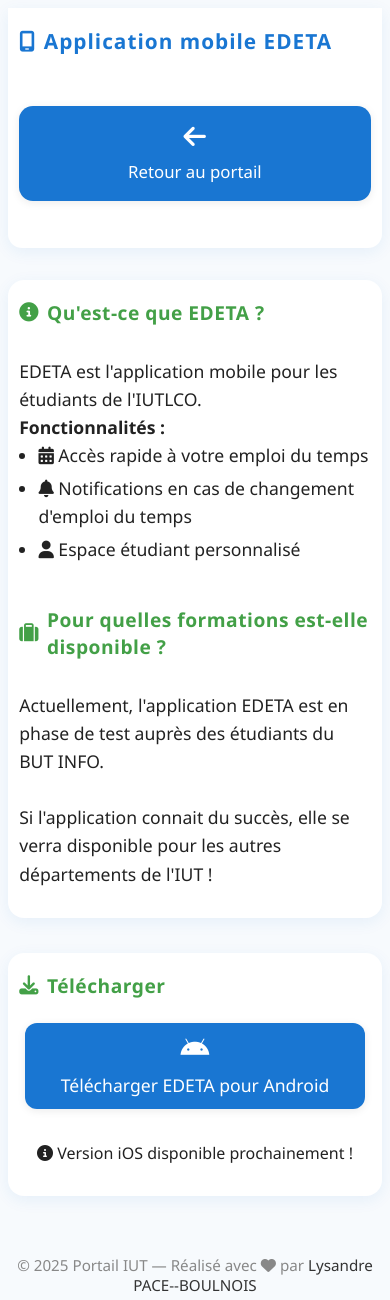
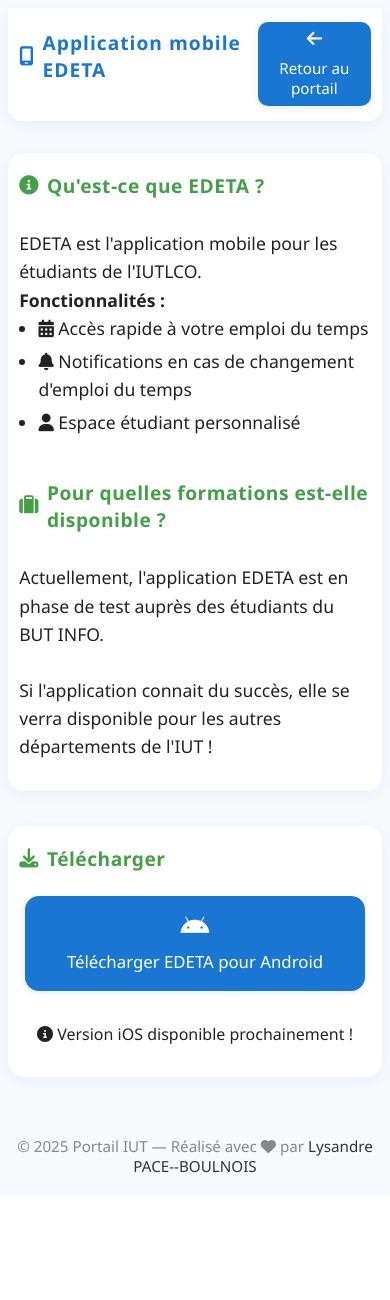
Before and after one commit to Novachocolat/site_iut, a PHP site: page /edeta.html in a window 390 px wide. Shown: the top 1300 px of the page. After the commit the page ends 1173 px from the top, so only its background shows below. Run offline with PHP 8.4, Linux system fonts and the light colour scheme.

Commit message:
Correctifs : - CSS des pages index.html et edeta.html

```diff
--- a/css/style_edeta.css
+++ b/css/style_edeta.css
@@ -3,12 +3,21 @@ header #controls .card {
   display: flex;
   align-items: center;
   justify-content: center;
-  gap: .5rem;
+  gap: .45rem;
   text-align: center;
   color: var(--btn-back-color, #fff);
   border: none;
   box-shadow: 0 2px 8px rgba(0,0,0,0.08);
   transition: background 0.2s;
+  padding: .6rem .9rem;
+  min-height: 56px;
+  font-size: 1rem;
+  border-radius: 12px;
+  width: auto;
+}
+
+header #controls .card i {
+  font-size: 1.2rem;
 }
 
 
@@ -42,7 +51,7 @@ header #controls .card {
     background: var(--card-bg);
   }
   h1 {
-    font-size: 1.3rem;
+    font-size: 1.2rem;
     margin-bottom: 1rem;
   }
   h2 {
@@ -58,7 +67,8 @@ header #controls .card {
     padding-left: 1.2rem;
     margin-bottom: 1rem;
   }
-  .card {
+  /* Scope cards in main only to avoid stretching the header button */
+  main .card {
     width: 98vw;
     max-width: 98vw;
     font-size: 1.05rem;
@@ -72,21 +82,30 @@ header #controls .card {
     padding: .3rem .2rem;
     margin-bottom: .5rem;
   }
+  /* Keep header compact on mobile */
   header {
-    flex-direction: column;
-    gap: 1.2rem;
-    padding: 1.2rem .7rem;
-    align-items: flex-start;
+    flex-direction: row;
+    gap: .6rem;
+    padding: .9rem .7rem;
+    align-items: center;
+    justify-content: space-between;
   }
   #controls {
-    width: 100%;
-    justify-content: center;
-    margin-bottom: .7rem;
+    width: auto;
+    justify-content: flex-end;
+    margin-bottom: 0;
   }
+  header #controls .card {
+    min-height: 44px;
+    padding: .5rem .7rem;
+    font-size: .95rem;
+    border-radius: 10px;
+  }
+  header #controls .card i { font-size: 1.1rem; }
   .download-btn {
     display: block;
-    width: 90vw;
-    max-width: 320px;
+    width: 92vw;
+    max-width: 360px;
     margin: 1.2rem auto 0 auto;
     font-size: 1.1rem;
     padding: 0.8rem 0.2rem;
```
Also changed, not shown: css/style_index.css (+28 -24 lines), js/index/firebase_index.js (+11 -11 lines).
